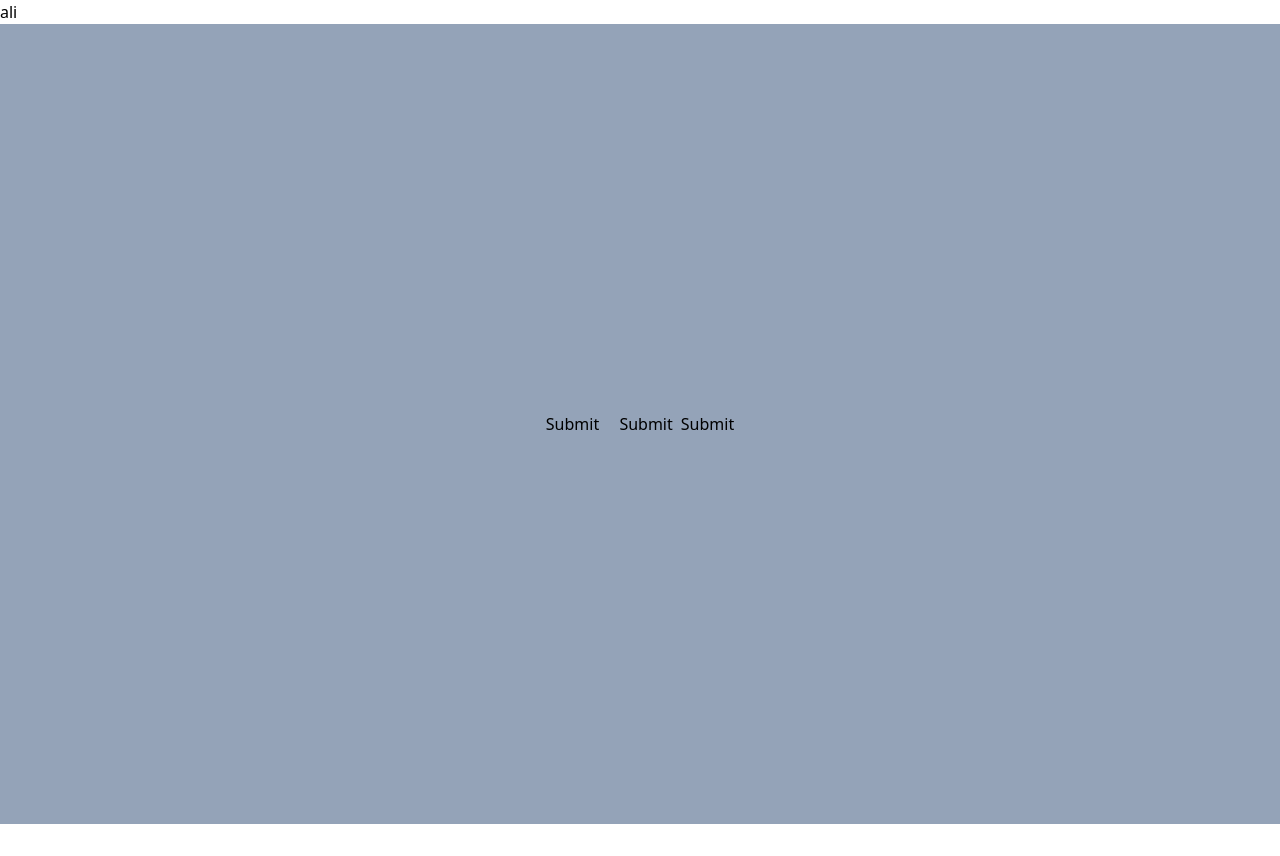
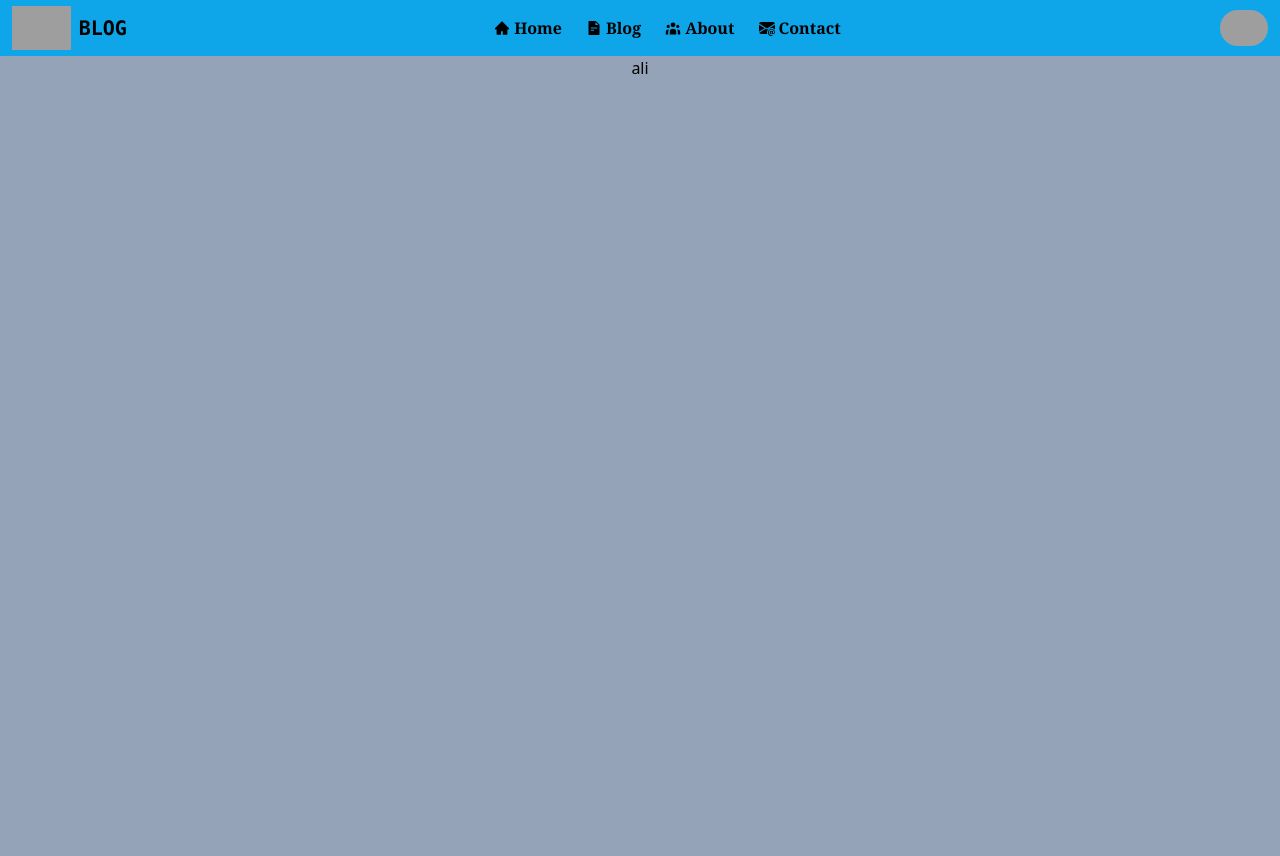
Before and after one commit to aliseyedi01/Next.js-Blog-App, a Next.js app: page / in a window 1280 px wide. Before the commit the page ends 824 px from the top, so only its background shows below. Built offline with nearby package versions, Linux system fonts and the light colour scheme; grey boxes are pictures that could not be loaded.

Commit message:
feat ( header ) : update header

```diff
--- a/components/Header/Header.jsx
+++ b/components/Header/Header.jsx
@@ -1,9 +1,75 @@
 import React from "react";
+import Link from "next/link";
+import { BsFillEnvelopeAtFill } from "react-icons/bs";
+import { AiFillFileText, AiFillHome } from "react-icons/ai";
+import { HiUserGroup } from "react-icons/hi";
+import { useRouter } from "next/router";
+
+const Items = [
+  {
+    name: "Home",
+    path: "/home",
+    icon: <AiFillHome />,
+  },
+  {
+    name: "Blog",
+    path: "/blog",
+    icon: <AiFillFileText />,
+  },
+  {
+    name: "About",
+    path: "/about",
+    icon: <HiUserGroup />,
+  },
+  {
+    name: "Contact",
+    path: "/contact",
+    icon: <BsFillEnvelopeAtFill />,
+  },
+];
 
 export default function Header() {
+  const router = useRouter();
+  const activeRouter = router.asPath;
+  console.log(router.asPath);
+
   return (
-    <>
-      <p>ali</p>
-    </>
+    <div className="bg-sky-500 w-full  flex justify-between  items-center  h-14 px-3">
+      <div className="h-full flex gap-2 items-center">
+        <img
+          src="https://cdn-icons-png.flaticon.com/512/1809/1809216.png"
+          alt="name app"
+          className="h-11"
+        />
+        <p className="font-mono text-xl uppercase font-bold">Blog</p>
+      </div>
+
+      <div className="h-full flex  ">
+        <ul className="flex gap-2 font-serif  font-bold capitalize items-center">
+          {Items.map((item, i) => (
+            <Link rel="stylesheet" href={item.path}>
+              <li
+                key={i}
+                className={`cursor-pointer hover:bg-green-400 flex rounded-md items-center gap-1  px-2 py-1  ${
+                  item.path === activeRouter ? "text-white" : ""
+                }`}
+              >
+                {item.icon}
+                {item.name}
+              </li>
+            </Link>
+          ))}
+        </ul>
+      </div>
+
+      <div className="h-full flex justify-between gap-3 items-center ">
+        <span className="pi pi-bell text-2xl "></span>
+        <img
+          className="h-9 rounded-full"
+          src="https://png.pngtree.com/png-vector/20191101/ourmid/pngtree-male-avatar-simple-cartoon-design-png-image_1934458.jpg"
+          alt="user"
+        />
+      </div>
+    </div>
   );
 }
--- a/pages/index.js
+++ b/pages/index.js
@@ -2,11 +2,8 @@ import { Button } from "primereact/button";
 
 export default function Home() {
   return (
-    <div className="flex h-screen w-full items-center justify-center  gap-2 bg-slate-400">
-      <Button label="Submit" />
-      <Button icon="pi pi-check" />
-      <Button label="Submit" icon="pi pi-check" />
-      <Button label="Submit" icon="pi pi-check" iconPos="right" />
+    <div className="flex w-full h-screen justify-center item bg-slate-400">
+      <h2>ali</h2>
     </div>
   );
 }
```
